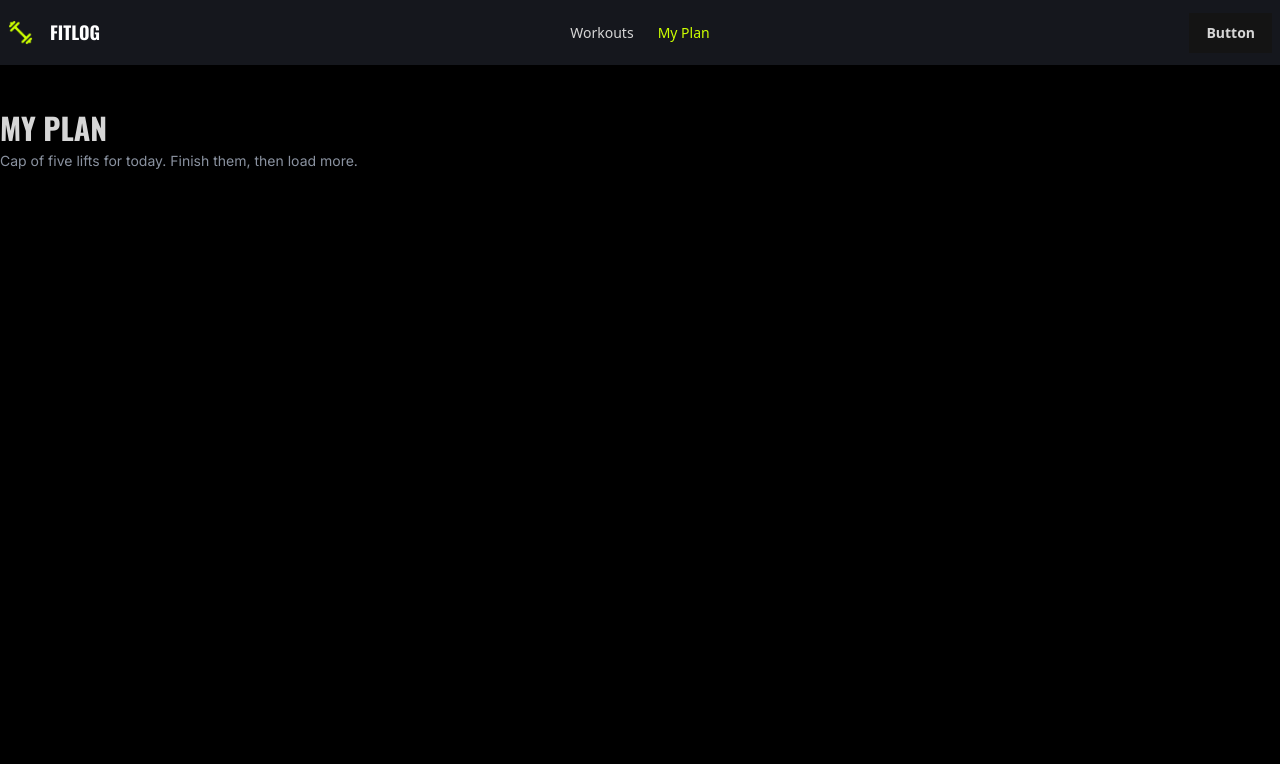
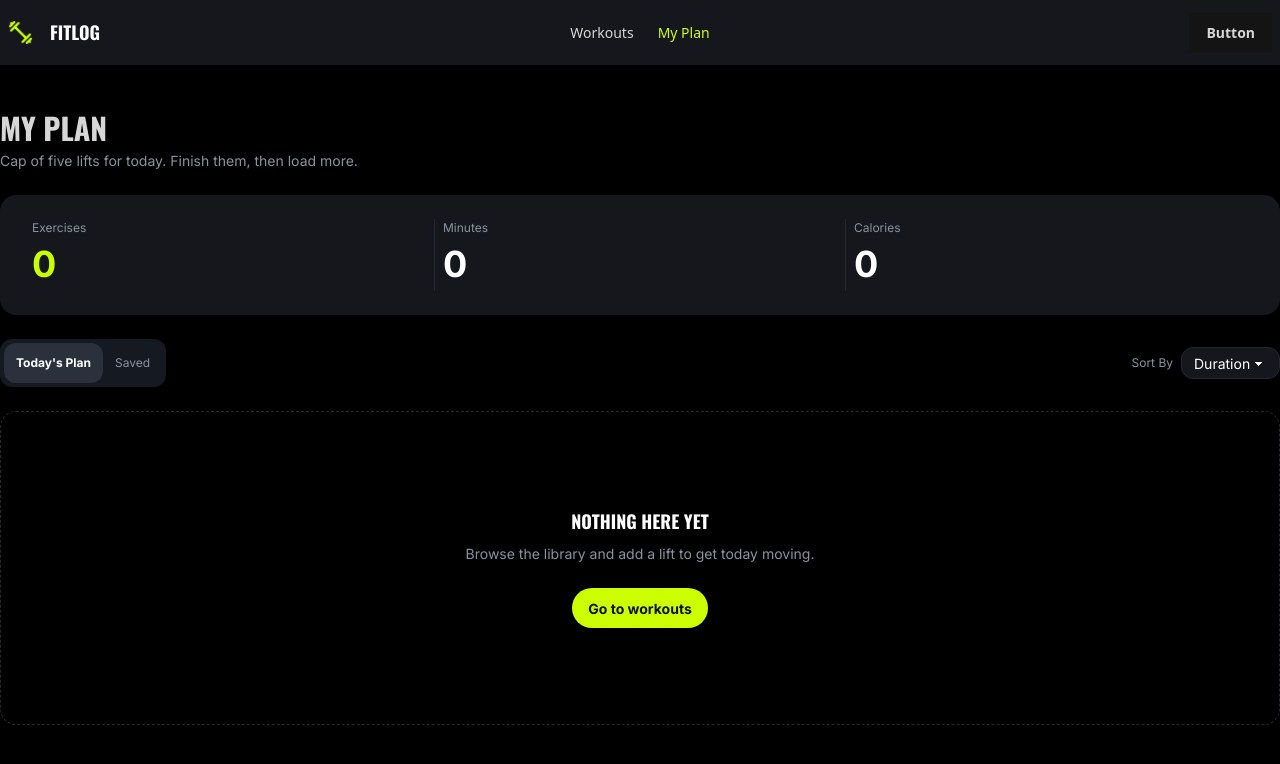
Before and after one commit to TaheraScript/assignment-6-fitlog, a Next.js app: page /my-plan in a window 1280 px wide. Shown: the top 764 px of the page. Built offline with nearby package versions, Linux system fonts and the light colour scheme.

Commit message:
working on tab

```diff
--- a/src/app/my-plan/page.tsx
+++ b/src/app/my-plan/page.tsx
@@ -1,18 +1,36 @@
 'use client'
 import { WorkoutsContext } from '@/context/WorkoutsProvider';
-import { useContext } from 'react';
+import { useContext, useState } from 'react';
+import { useSearchParams } from 'next/navigation';
+import WorkoutsStats from '@/components/myplan/WorkoutsStats';
+import PlanTabs from '@/components/myplan/PlanTabs';
 
 const MyPlan = () => {
     const {add,save} = useContext(WorkoutsContext)
-    console.log(add,save,'list')
+  const searchParams = useSearchParams();
+  const tabParam = searchParams.get('tab');
+   const [activeTab, setActiveTab] = useState<'today' | 'saved'>(
+      tabParam === 'saved' ? 'saved' : 'today'
+    );
+    const activeData = activeTab === 'today' ? add : save;
+    const totalMinutes = add.reduce((sum, item) => sum + item.duration, 0);
+    const totalCalories = add.reduce((sum, item) => sum + item.caloriesBurned, 0);
+
     return (
         <div className='container mx-auto py-10'>
 
            <div> <h2 className='font-bold text-[30px] font-oswald'>MY PLAN</h2>
             <p className='text-[14px] font-normal font-inter text-[#8A92A0]'>Cap of five lifts for today. Finish them, then load more.</p></div>
-            <div>
-
-            </div>
+            <div className='mt-6'>
+                <WorkoutsStats
+                     exercises={activeData.length}
+                    minutes={totalMinutes}
+                    calories={totalCalories}
+                />
+        </div>
+        <div className='mt-6'>
+            <PlanTabs add={add} save={save} activeTab={activeTab} setActiveTab={setActiveTab} />
+        </div>
         </div>
     );
 };
--- /dev/null
+++ b/src/components/myplan/PlanTabs.tsx
@@ -0,0 +1,90 @@
+'use client'
+import { useState } from 'react';
+import { IWorkout } from '@/components/type/Workouts-type';
+import TodaysPlanContent from './TodaysPlanContent';
+import SavedContent from './SavedContent';
+
+type TabType = 'today' | 'saved';
+type SortType = 'duration' | 'calories' | 'rating' | 'name';
+
+interface IPlanTabsProps {
+  add: IWorkout[];
+  save: IWorkout[];
+   activeTab: TabType;
+   setActiveTab: (tab: TabType) => void;
+}
+
+const PlanTabs = ({ add, save, activeTab, setActiveTab  }: IPlanTabsProps) => {
+
+  const [sortBy, setSortBy] = useState<SortType>('duration');
+
+  const sortOptions: { key: SortType; label: string }[] = [
+    { key: 'duration', label: 'Duration' },
+    { key: 'calories', label: 'Calories' },
+    { key: 'rating', label: 'Rating' },
+    { key: 'name', label: 'Name' },
+  ];
+
+  // sort whichever array is currently active, based on sortBy
+  const sortData = (data: IWorkout[]) => {
+    return [...data].sort((a, b) => {
+      if (sortBy === 'name') return a.name.localeCompare(b.name);
+      if (sortBy === 'duration') return a.duration - b.duration;
+      if (sortBy === 'calories') return a.caloriesBurned - b.caloriesBurned;
+      if (sortBy === 'rating') return b.rating - a.rating;
+      return 0;
+    });
+  };
+
+  return (
+    <div>
+      {/* Tabs (left) + Sort By (right) */}
+      <div className="flex items-center justify-between mb-6">
+        <div role="tablist" className="tabs tabs-box bg-[#151921] rounded-xl">
+
+           <a role="tab"
+            onClick={() => setActiveTab('today')}
+            className={`tab rounded-xl text-[12px] font-inter cursor-pointer ${
+              activeTab === 'today' ? 'tab-active bg-[#2b303d] text-white font-bold' : 'text-[#8A92A0]'
+            }`}
+          >
+            Today&apos;s Plan
+          </a>
+
+          <a  role="tab"
+            onClick={() => setActiveTab('saved')}
+            className={`tab rounded-xl text-[12px] font-inter cursor-pointer ${
+              activeTab === 'saved' ? 'tab-active bg-[#2b303d] text-white font-bold' : 'text-[#8A92A0]'
+            }`}
+          >
+            Saved
+          </a>
+        </div>
+
+        <div className="flex items-center gap-2">
+          <span className="text-[#8A92A0] text-[12px] font-inter font-normal whitespace-nowrap shrink-0">Sort By</span>
+          <select
+            value={sortBy}
+            onChange={(e) => setSortBy(e.target.value as SortType)}
+            className="select select-sm bg-[#15171d] text-white text-[14px] font-inter border-[#232732] rounded-xl focus:outline-none"
+          >
+            {sortOptions.map((opt) => (
+              <option key={opt.key} value={opt.key}>
+                {opt.label}
+              </option>
+            ))}
+          </select>
+        </div>
+      </div>
+
+      {/* Swap content based on active tab */}
+      {activeTab === 'today' ? (
+        <TodaysPlanContent data={sortData(add)} />
+      ) : (
+        <SavedContent data={sortData(save)} />
+      )}
+    </div>
+  );
+};
+
+export default PlanTabs;
--- /dev/null
+++ b/src/components/myplan/SavedContent.tsx
@@ -0,0 +1,37 @@
+import { IWorkout } from "@/components/type/Workouts-type";
+import Link from "next/link";
+
+interface ISavedContentProps {
+  data: IWorkout[];
+}
+
+const SavedContent = ({ data }: ISavedContentProps) => {
+  if (data.length === 0) {
+    return (
+      <div className="border border-dashed border-[#252932] rounded-2xl py-24 flex flex-col items-center justify-center text-center">
+        <h3 className="text-white font-oswald font-bold text-[18px] uppercase">Nothing here yet</h3>
+        <p className="text-[#8A92A0] text-[14px] font-inter mt-2">
+          Browse the library and add a lift to get today moving.
+        </p>
+        <Link
+          href="/workouts"
+          className="btn mt-6 bg-[#ccff00] text-[#0F1115] font-bold text-[14px] font-inter border-none rounded-full hover:bg-lime-300"
+        >
+          Go to workouts
+        </Link>
+      </div>
+    );
+  }
+
+  return (
+    <div className="grid grid-cols-1 md:grid-cols-2 gap-4">
+      {data.map((item) => (
+        <div key={item.id} className="bg-[#15171d] rounded-xl p-4 text-white">
+          {item.name}
+        </div>
+      ))}
+    </div>
+  );
+};
+
+export default SavedContent;
--- /dev/null
+++ b/src/components/myplan/TodaysPlanContent.tsx
@@ -0,0 +1,37 @@
+import { IWorkout } from "@/components/type/Workouts-type";
+import Link from "next/link";
+
+interface ITodaysPlanContentProps {
+  data: IWorkout[];
+}
+
+const TodaysPlanContent = ({ data }: ITodaysPlanContentProps) => {
+  if (data.length === 0) {
+    return (
+      <div className="border border-dashed border-[#252932] rounded-2xl py-24 flex flex-col items-center justify-center text-center">
+        <h3 className="text-white font-oswald font-bold text-[18px] uppercase">Nothing here yet</h3>
+        <p className="text-[#8A92A0] text-[14px] font-inter mt-2">
+          Browse the library and add a lift to get today moving.
+        </p>
+        <Link
+          href="/workouts"
+          className="btn mt-6 bg-[#ccff00] text-[#0F1115] font-bold text-[14px] font-inter border-none rounded-full hover:bg-lime-300"
+        >
+          Go to workouts
+        </Link>
+      </div>
+    );
+  }
+
+  return (
+    <div className="grid grid-cols-1 md:grid-cols-2 gap-4">
+      {data.map((item) => (
+        <div key={item.id} className="bg-[#15171d] rounded-xl p-4 text-white">
+          {item.name}
+        </div>
+      ))}
+    </div>
+  );
+};
+
+export default TodaysPlanContent;
--- /dev/null
+++ b/src/components/myplan/WorkoutsStats.tsx
@@ -0,0 +1,34 @@
+interface IWorkoutStatsProps {
+  exercises: number;
+  minutes: number;
+  calories: number;
+}
+
+const WorkoutsStats = ({ exercises, minutes, calories }: IWorkoutStatsProps) => {
+  const stats = [
+    { label: "Exercises", value: exercises, highlight: true },
+    { label: "Minutes", value: minutes, highlight: false },
+    { label: "Calories", value: calories, highlight: false },
+  ];
+
+  return (
+    <div className="">
+        <div className="flex bg-[#15171d] rounded-2xl divide-x divide-[#232732] p-6">
+      {stats.map((stat) => (
+        <div key={stat.label} className="flex-1 ml-2">
+          <p className="text-[#8A92A0] text-[12px] font-inter font-normal">{stat.label}</p>
+          <p
+            className={`text-[36px] font-bold font-inter ${
+              stat.highlight ? "text-[#ccff00]" : "text-white"
+            }`}
+          >
+            {stat.value}
+          </p>
+        </div>
+      ))}
+    </div>
+    </div>
+  );
+};
+
+export default WorkoutsStats;
--- a/src/components/workoutsdetails/AddButton.tsx
+++ b/src/components/workoutsdetails/AddButton.tsx
@@ -25,8 +25,8 @@ transition: Bounce,
 });
     }
     return (
-        <Link href="/my-plan"
-       // onClick={()=>handleWorkouts()}
+        <Link href="/my-plan? tab=today"
+        onClick={()=>handleWorkouts()}
          className="flex-1 bg-[#ccff00] text-[#0F1115] font-semibold p-2 rounded-lg hover:bg-lime-300 transition font-inter text-[14px] flex justify-center items-center gap-2">
                 <LuCalendarPlus2 />Add to today&apos;s plan
               </Link>
--- a/src/components/workoutsdetails/SaveButton.tsx
+++ b/src/components/workoutsdetails/SaveButton.tsx
@@ -4,6 +4,7 @@ import { WorkoutsContext } from '@/context/WorkoutsProvider';
 import { useContext } from 'react';
 import { Bounce, toast } from 'react-toastify';
 import { FaRegBookmark } from 'react-icons/fa';
+import Link from 'next/link';
 
 const SaveButton = ({data} :{data:IWorkout}) => {
     const WorkoutsProvider = useContext(WorkoutsContext)
@@ -24,9 +25,12 @@ transition: Bounce,
 });
     }
     return (
-       <button className="flex-1 border border-[#374151] text-[#E5E7EB]  font-medium text-[14px] font-inter p-2 rounded-lg hover:bg-gray-800 transition flex justify-center items-center gap-2" onClick={() =>handleWorkouts()}>
+       <Link href="/my-plan ? tab=saved"
+       onClick={() =>handleWorkouts()}
+        className="flex-1 border border-[#374151] text-[#E5E7EB]  font-medium text-[14px] font-inter p-2 rounded-lg hover:bg-gray-800 transition flex justify-center items-center gap-2" >
                <FaRegBookmark /> Save for later
-              </button>
+              </Link>
+
     );
 };
 
```
